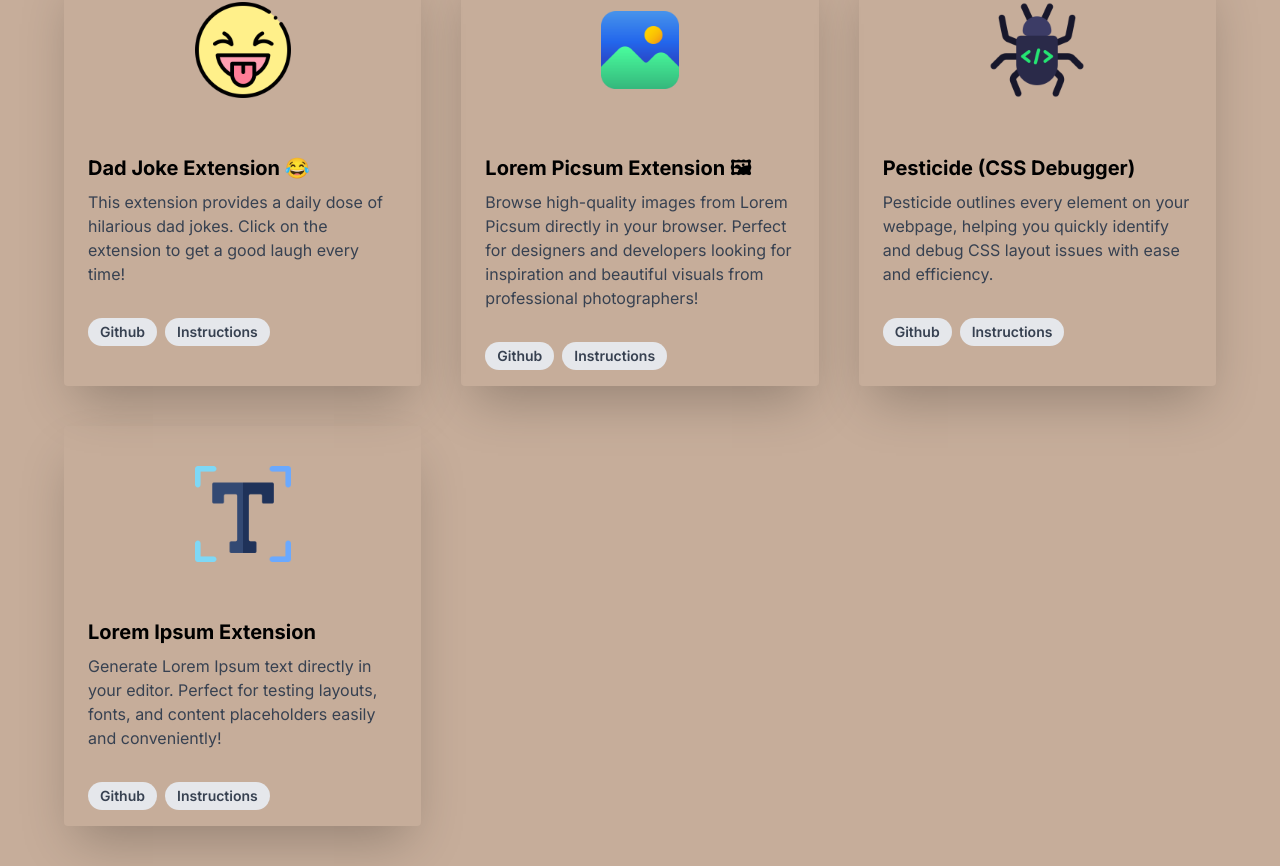
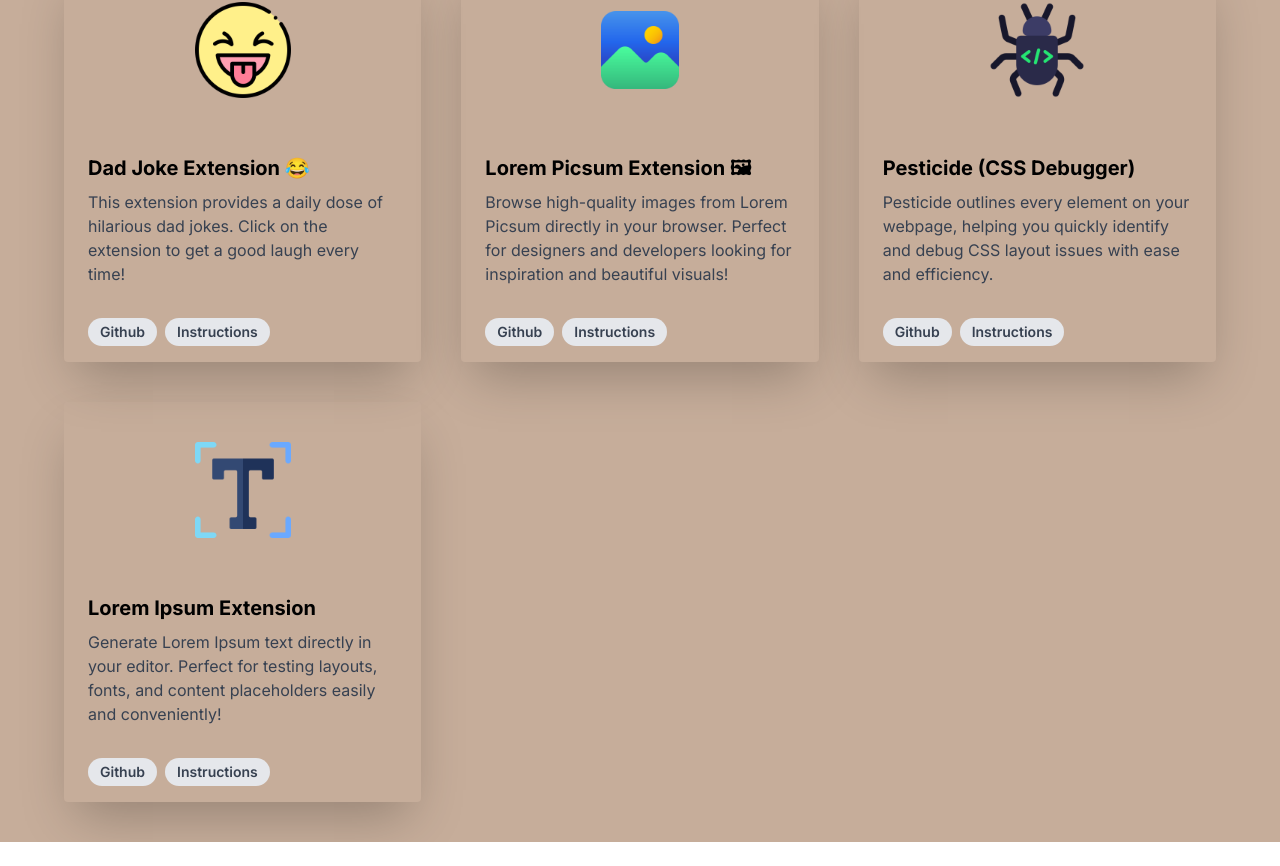
Before and after one commit to anukultyagi/chrome-vault, a Next.js app: page / in a window 1280 px wide. Shown: the part 722-1588 px from the top of the page. After the commit the page ends 1564 px from the top, so only its background shows below. Built offline with nearby package versions, Linux system fonts and the light colour scheme.

Commit message:
changed card data

```diff
--- a/src/data.js
+++ b/src/data.js
@@ -13,7 +13,7 @@ export const cardData = [
         id: 2,
         imgSrc: lorempicsum,
         title: 'Lorem Picsum Extension 🖼',
-        desc: 'Browse high-quality images from Lorem Picsum directly in your browser. Perfect for designers and developers looking for inspiration and beautiful visuals from professional photographers!',
+        desc: 'Browse high-quality images from Lorem Picsum directly in your browser. Perfect for designers and developers looking for inspiration and beautiful visuals!',
     },
     {
         id: 3,
```
